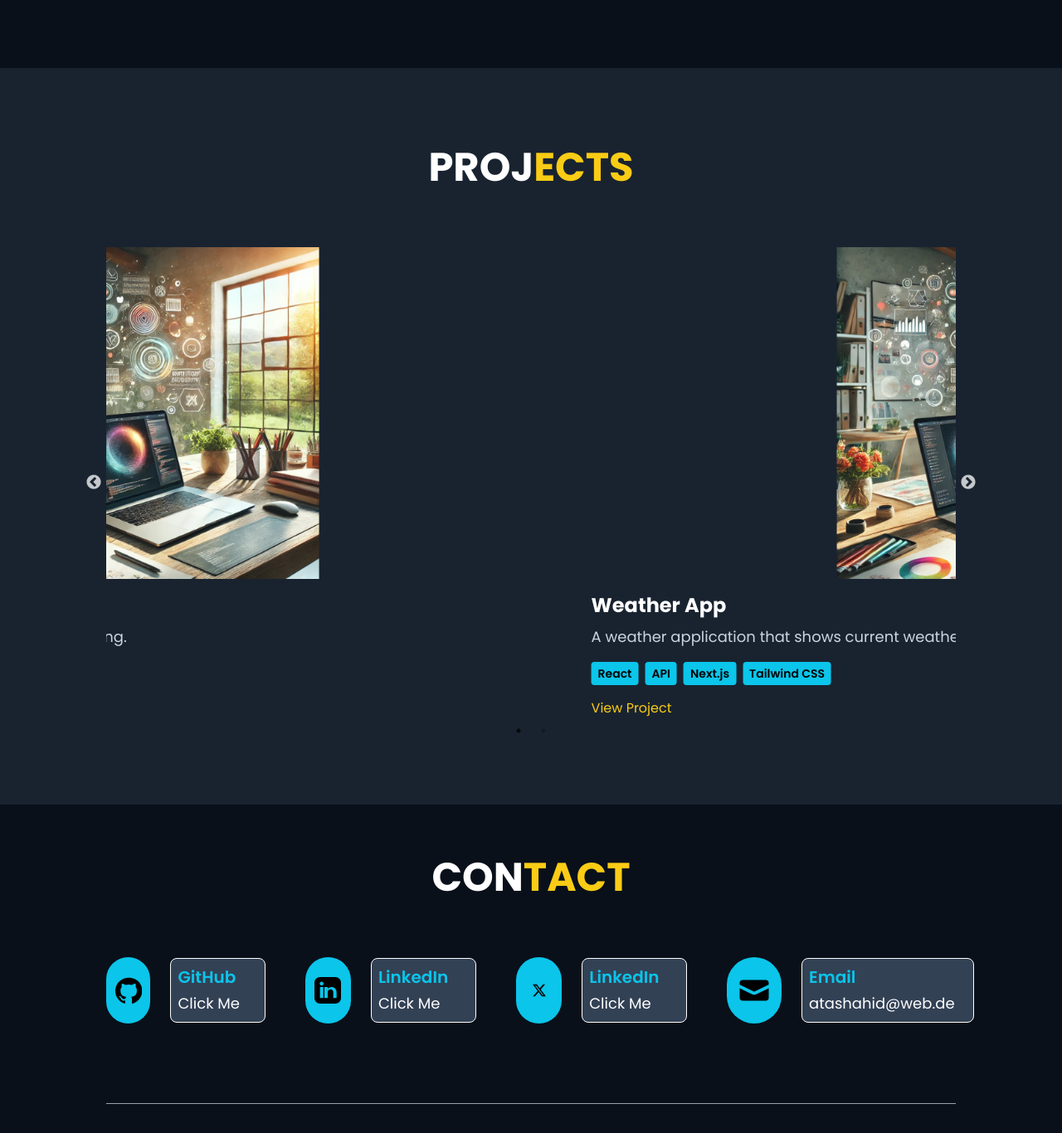
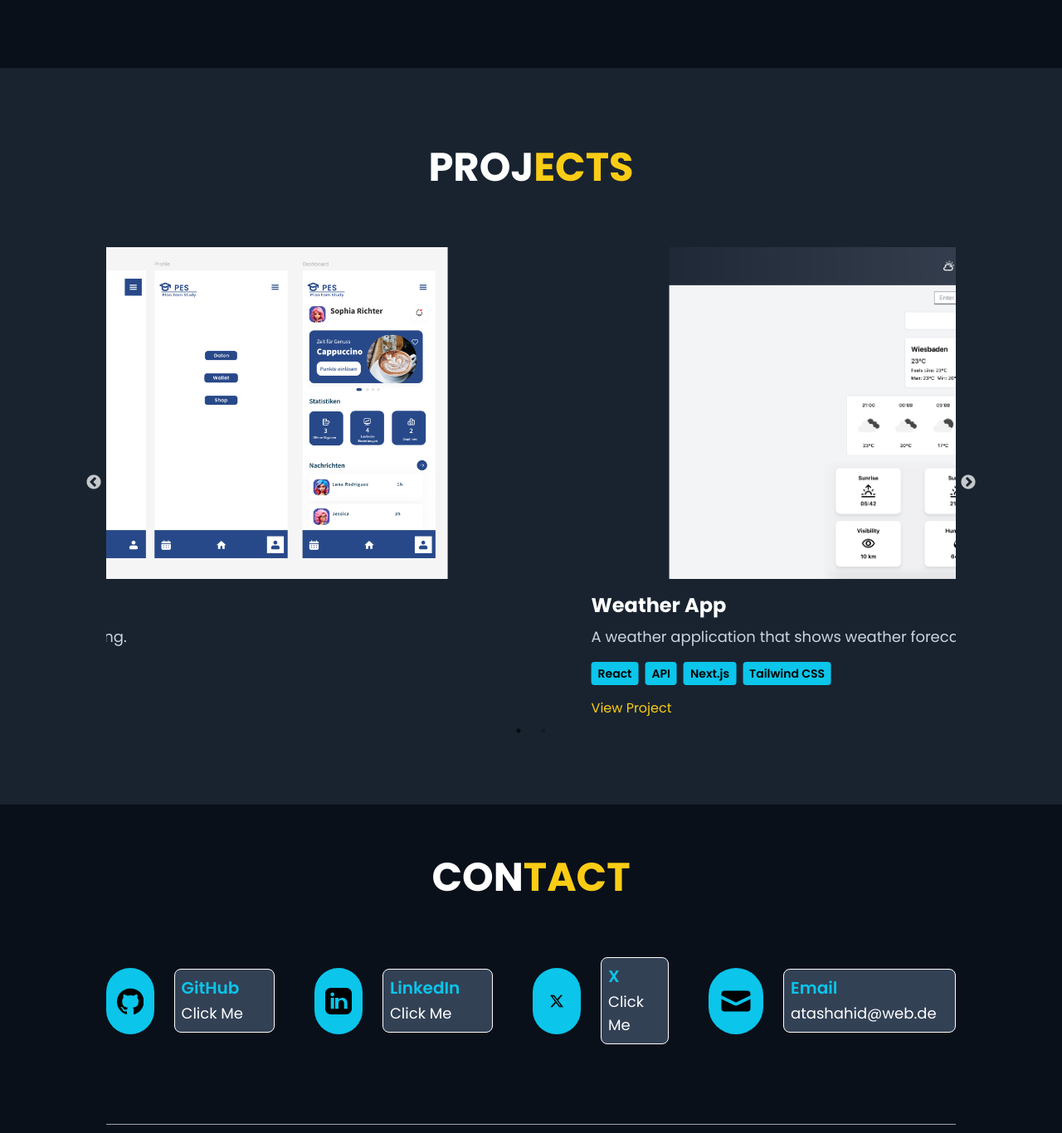
Before and after one commit to ata-shahid/portfolio-website, a Next.js app: page / in a window 1280 px wide. Shown: the part 2790-4156 px from the top of the page at 83% size. Built offline with nearby package versions, Linux system fonts and the light colour scheme.

Commit message:
add github urls

```diff
--- a/components/Contact/Contact.tsx
+++ b/components/Contact/Contact.tsx
@@ -41,7 +41,7 @@ const Contact = () => {
             <BsTwitterX />
           </div>
           <div className='border rounded-lg border-white bg-slate-700 flex flex-wrap p-2 items-center justify-start'>
-            <h1 className='text-xl mb-[0.2rem] font-semibold text-[#0BC5EA]'>LinkedIn</h1>
+            <h1 className='text-xl mb-[0.2rem] font-semibold text-[#0BC5EA]'>X</h1>
             <p className='text-lg w-[90%] text-white'>
               <Link href="https://x.com/AtaulShahid" target="_blank" rel="noopener noreferrer" className='hover:text-yellow-400 cursor-pointer'>Click Me</Link>
             </p>
--- a/components/Projects/Projects.tsx
+++ b/components/Projects/Projects.tsx
@@ -18,16 +18,16 @@ const Projects = () => {
   const projects = [
     {
       title: "Weather App",
-      description: "A weather application that shows current weather data for any location.",
-      image: "/images/about.jpg",
-      link: "https://github.com/ata-shahid?tab=repositories",
+      description: "A weather application that shows weather forecast for any location.",
+      image: "/images/wetter.png",
+      link: "https://github.com/ata-shahid/weather-app",
       technologies: ["React", "API", "Next.js","Tailwind CSS"],
     },
     {
       title: "Design Thinking Project",
       description: "A project based on the principles of design thinking.",
-      image: "/images/about.jpg",
-      link: "https://github.com/ata-shahid?tab=repositories",
+      image: "/images/dt.png",
+      link: "https://github.com/ata-shahid/design-thinking",
       technologies: ["Figma","Microsoft Office"],
     },
     // Add more projects here
```
Also changed, not shown: public/images/dt.png (added), public/images/wetter.png (added).
